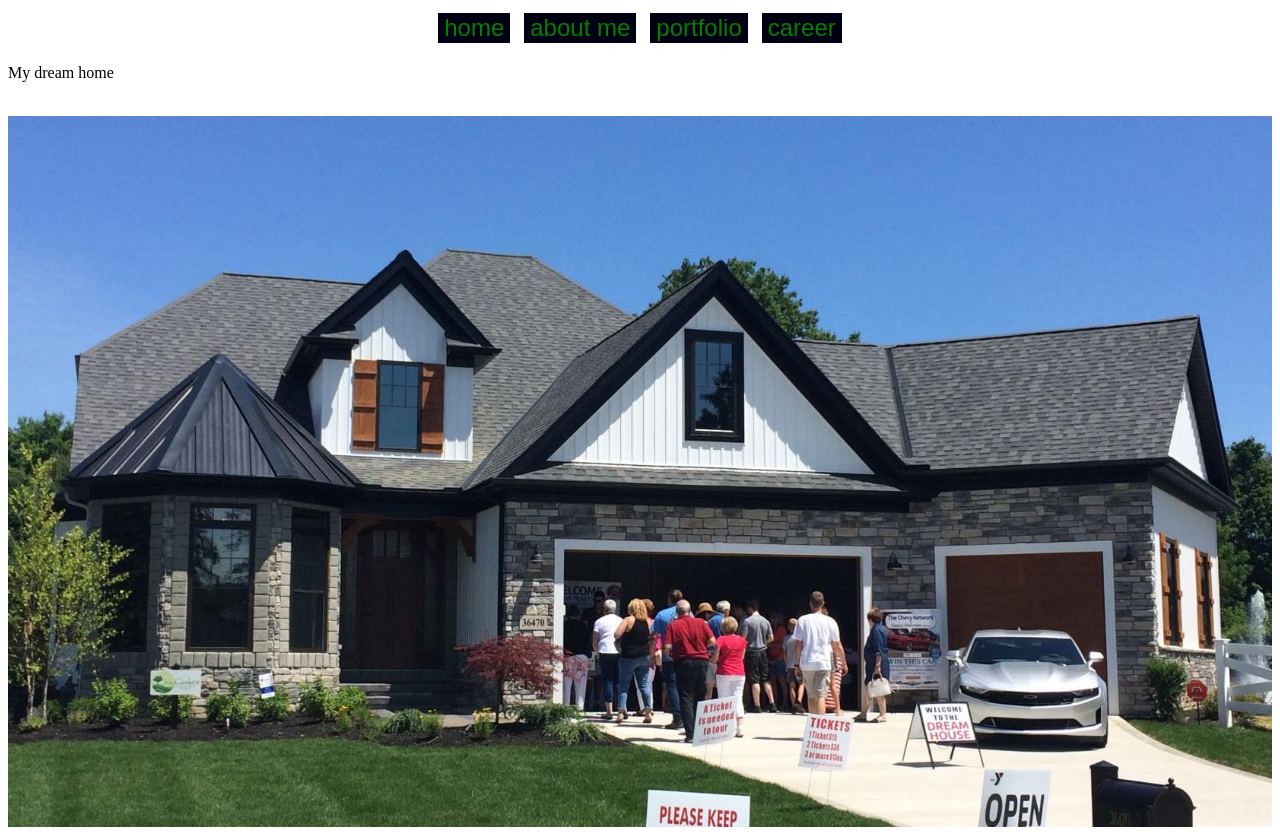
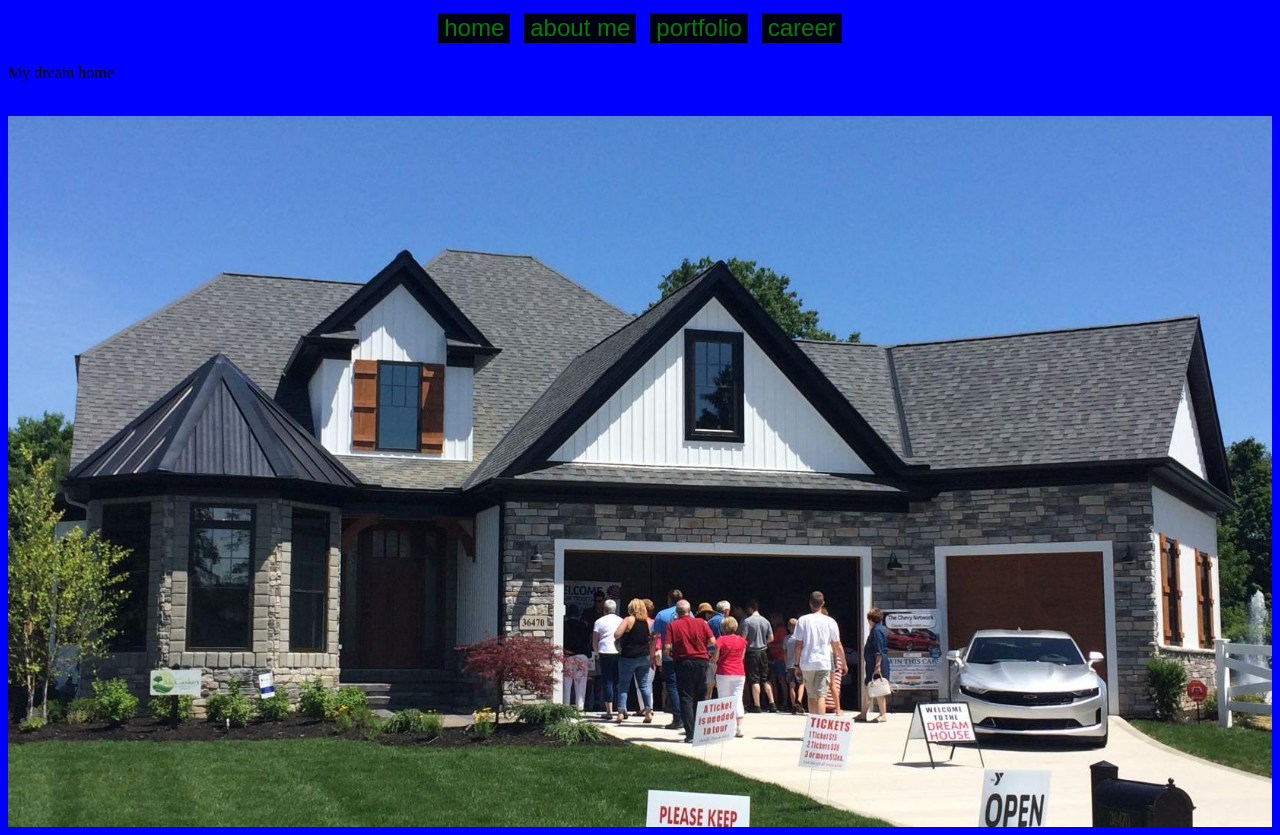
Before and after one commit to Tj45ones/Tj45ones.github.io, a plain HTML site: page index.html in a window 1280 px wide. Drawn offline with Linux system fonts and the light colour scheme.

Commit message:
Update index.html

```diff
--- a/index.html
+++ b/index.html
@@ -14,7 +14,7 @@
                 cursor: pointer;
             }
             body{
-                backgroud-color:blue;
+                background-color:blue;
             }
         </style>
     </head>
```
